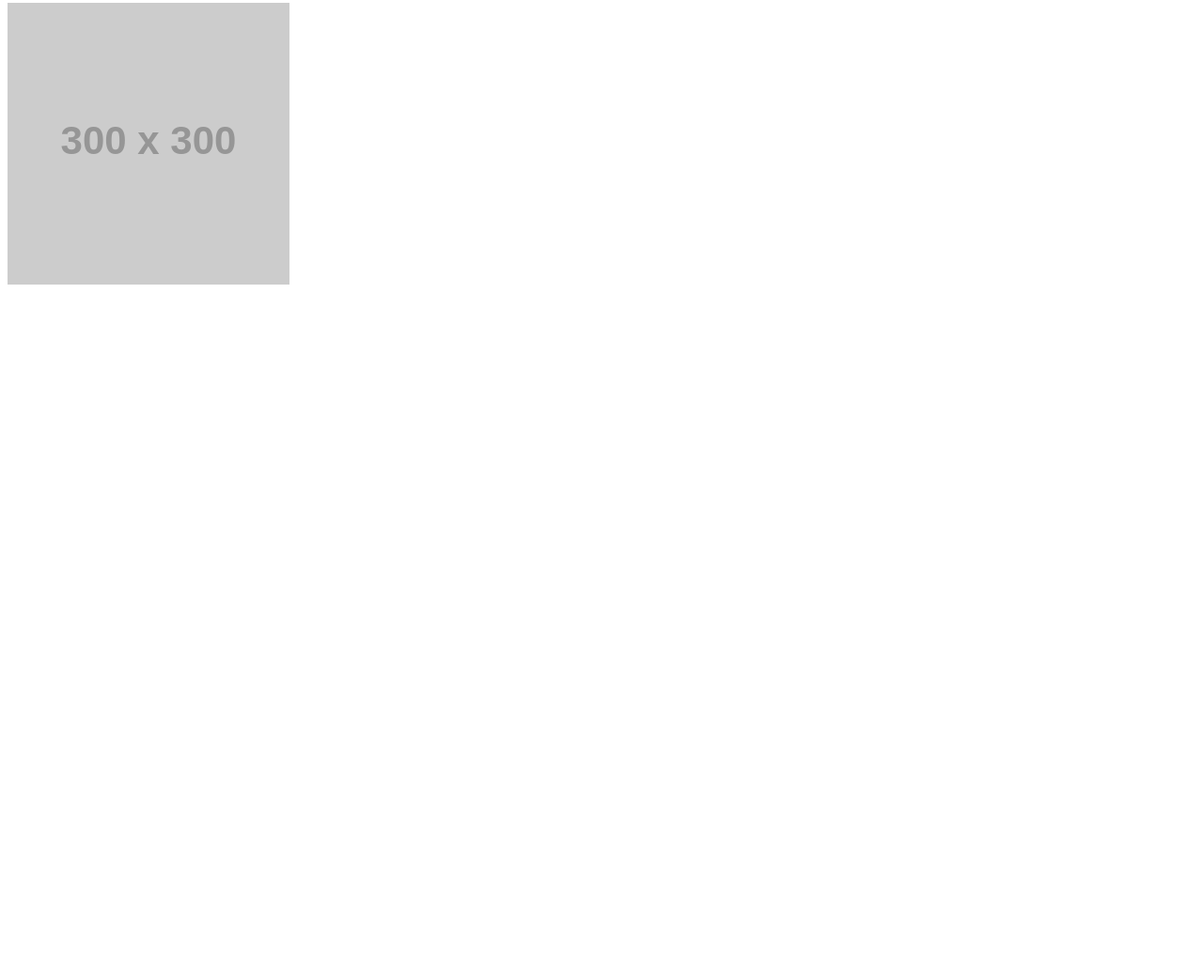
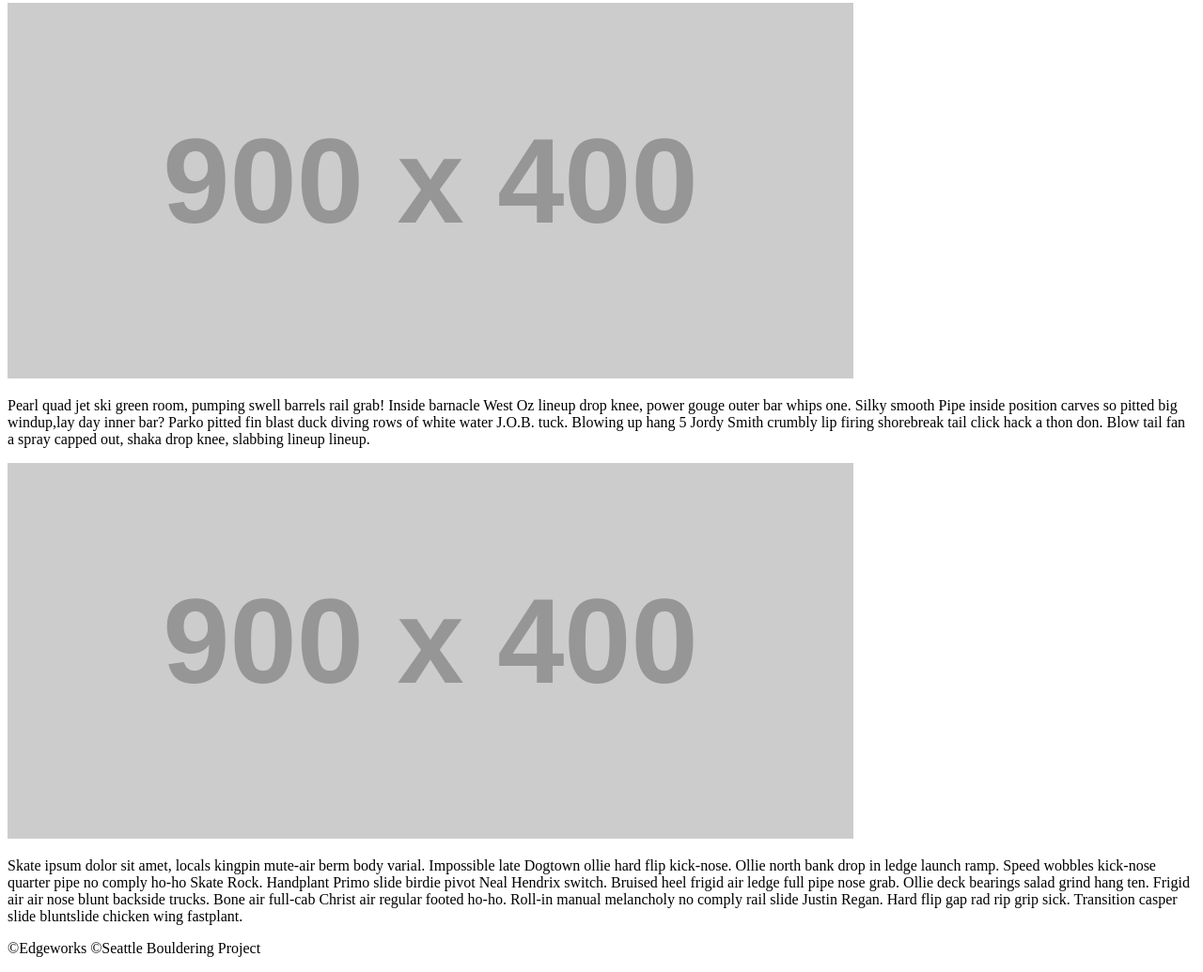
Before and after one commit to joshuamccluskey/seattle-climbing, a plain HTML site: page index.html in a window 1280 px wide. Shown: the part 165-1200 px from the top of the page at 94% size. Before the commit the page ends 800 px from the top, so only its background shows below. Drawn offline with Linux system fonts and the light colour scheme; placeholder pictures from the web are drawn by us.

Commit message:
added placeholders and header and footer

```diff
--- a/index.html
+++ b/index.html
@@ -1,7 +1,9 @@
 <!DOCTYPE html>
 <html>
   <head>
-    <h1>Seattle Rock Climbing</h1>
+    <header>
+      <h1>Seattle Rock Climbing</h1>
+    </header>
     <meta charset="utf-8">
     <title>Seattle Rock Climbing</title>
   </head>
@@ -12,11 +14,28 @@
           <li>Crags</li>
           <li>Contact</li>
       </ul>
-      <img src="https://via.placeholder.com/300.png/09f/fff
+        <main>
+          <img src="https://via.placeholder.com/900x400.png/09f/ C/O https://placeholder.com/" alt="Photo of Rock Wall">
+            <p>Pearl quad jet ski green room, pumping swell barrels rail grab! Inside barnacle West Oz lineup drop knee,
+            power gouge outer bar whips one. Silky smooth Pipe inside position carves so pitted big windup,lay day inner
+            bar? Parko pitted fin blast duck diving rows of white water J.O.B. tuck. Blowing up hang 5 Jordy Smith crumbly
+            lip firing shorebreak tail click hack a thon don. Blow tail fan a spray capped out, shaka drop knee, slabbing lineup lineup.
+            </p>
+        </main>
 
-      C/O https://placeholder.com/" alt="Photo of Rock Wall" />
+        <div>
+          <img src="https://via.placeholder.com/900x400.png/09f/ C/O https://placeholder.com/" alt="Photo of Rock Wall">
+            <p>Skate ipsum dolor sit amet, locals kingpin mute-air berm body varial. Impossible late Dogtown ollie hard flip kick-nose.
+              Ollie north bank drop in ledge launch ramp. Speed wobbles kick-nose quarter pipe no comply ho-ho Skate Rock. Handplant Primo
+              slide birdie pivot Neal Hendrix switch. Bruised heel frigid air ledge full pipe nose grab. Ollie deck bearings salad grind hang
+              ten. Frigid air air nose blunt backside trucks. Bone air full-cab Christ air regular footed ho-ho. Roll-in manual melancholy no
+              comply rail slide Justin Regan. Hard flip gap rad rip grip sick. Transition casper slide bluntslide chicken wing fastplant.
+            </p>
+        </div>
 
-
+        <footer>
+          <p>&copy;Edgeworks &copy;Seattle Bouldering Project </p>
+        </footer>
 
     </body>
 </html>
```
